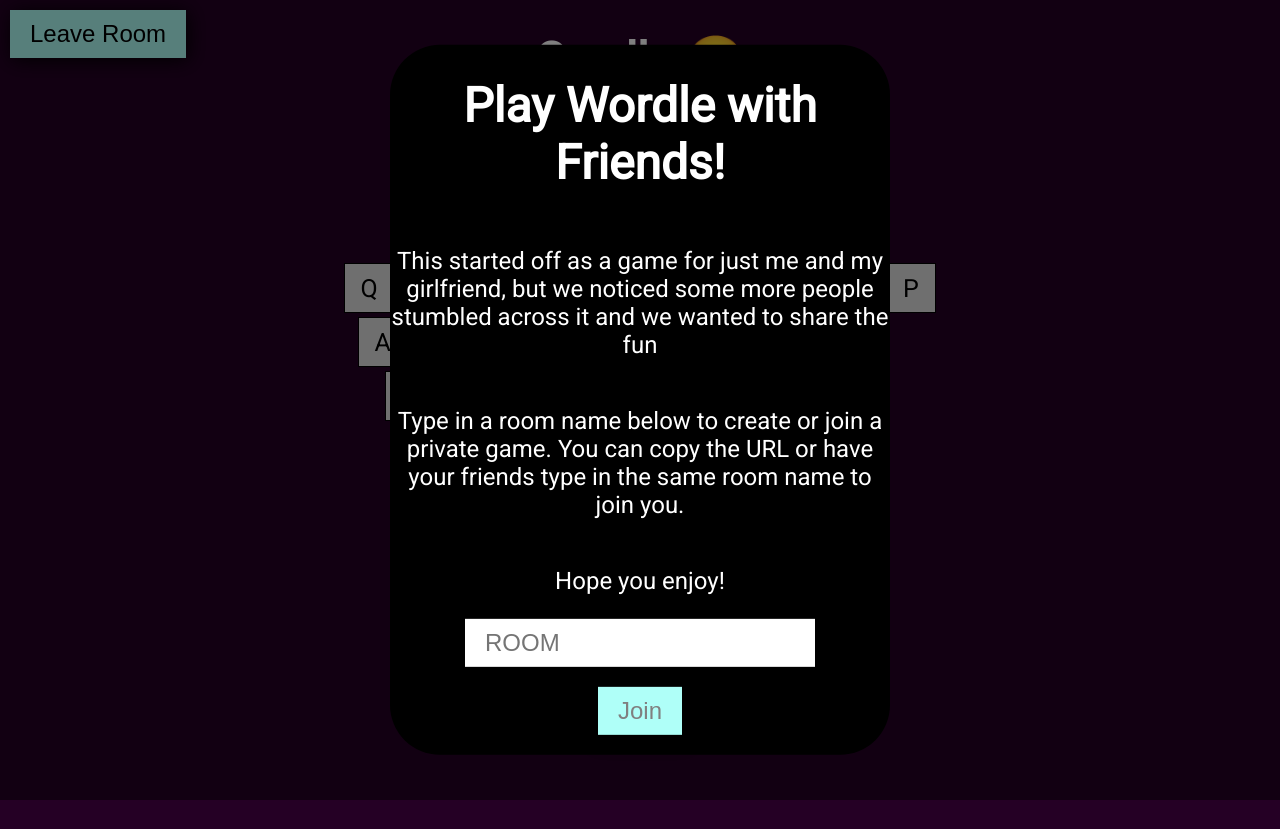
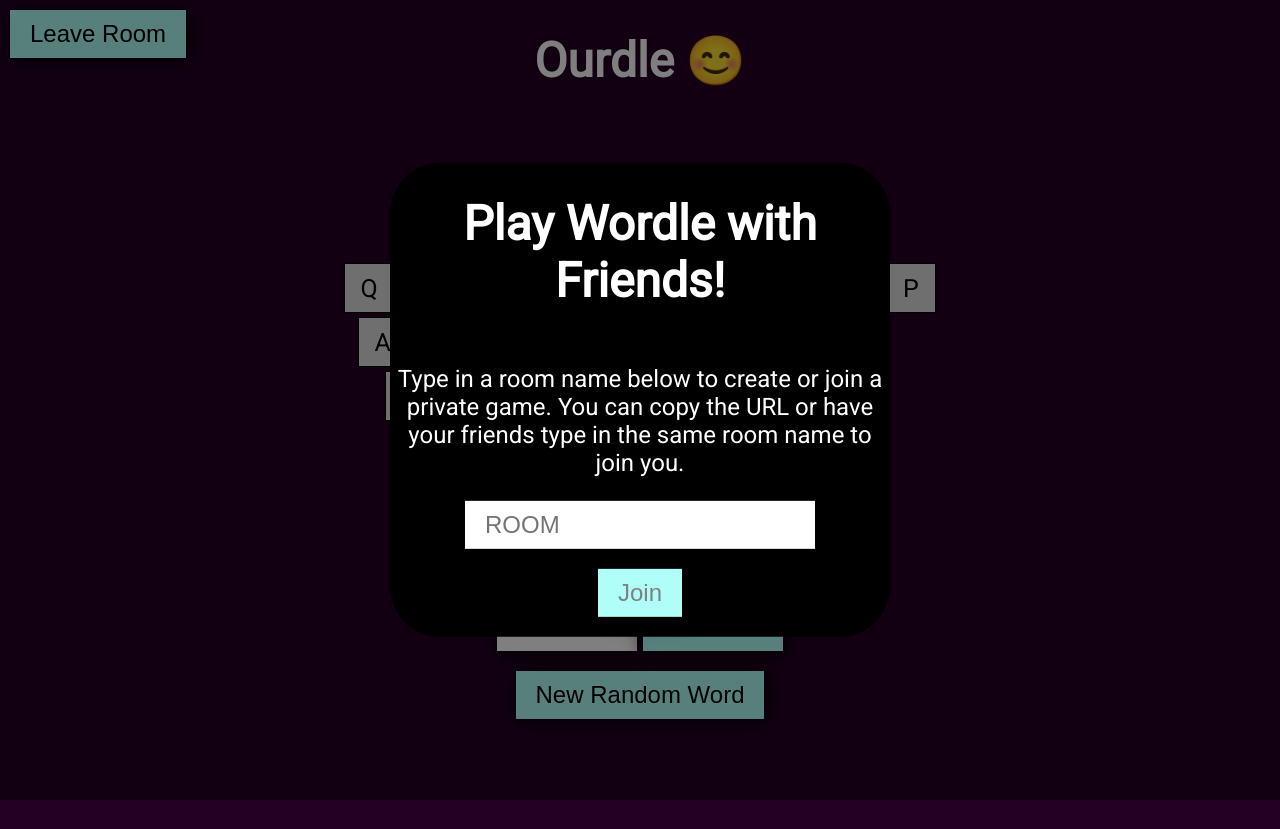
Before and after one commit to slippedandmissed/Ourdle, a website: page frontend/index.html in a window 1280 px wide. Drawn offline with nearby package versions, Linux system fonts and the light colour scheme; no server answers.

Commit message:
Update index.html

```diff
--- a/frontend/index.html
+++ b/frontend/index.html
@@ -91,9 +91,7 @@
                 </div>
                 <div id="pickRoom" class="hidden">
                     <h1>Play Wordle with Friends!</h1>
-                    <p>This started off as a game for just me and my girlfriend, but we noticed some more people stumbled across it and we wanted to share the fun</p>
                     <p>Type in a room name below to create or join a private game. You can copy the URL or have your friends type in the same room name to join you.</p>
-                    <p>Hope you enjoy!</p>
                     <input id="roomName" type="text" placeholder="room">
                     <button disabled id="joinRoom" onclick="joinRoom()">Join</button>
                 </div>
```
